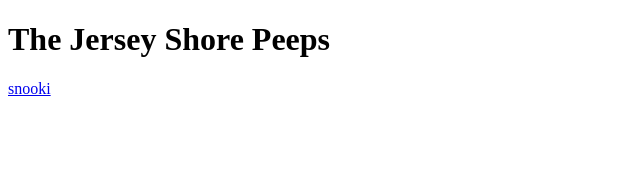
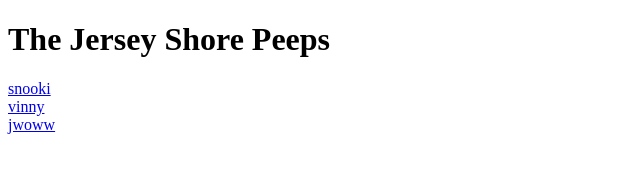
Before and after one commit to xdagency/jersey-shore, a plain HTML site: page index.html in a window 1280 px wide. Shown: the whole page, without its empty margins (0-640 px from the left). Drawn offline with Linux system fonts and the light colour scheme.

Commit message:
added links

```diff
--- a/index.html
+++ b/index.html
@@ -13,6 +13,12 @@
     <nav>
         <a href="cast/snooki.html">snooki</a>
     </nav>
+    <nav>
+        <a href="cast/vinny.html">vinny</a>
+    </nav>
+    <nav>
+        <a href="cast/jwoww.html">jwoww</a>
+    </nav>
 
 </body>
 </html>
```
